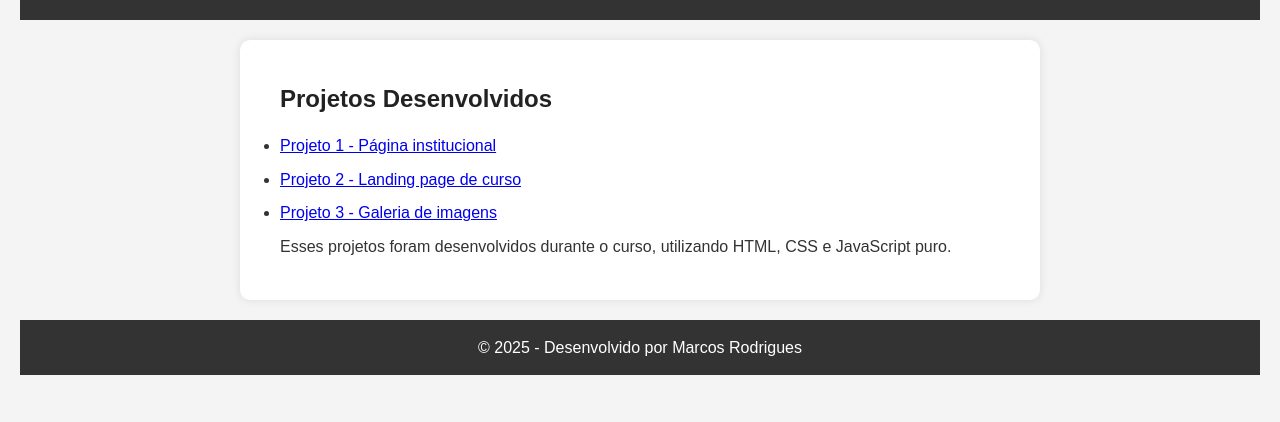
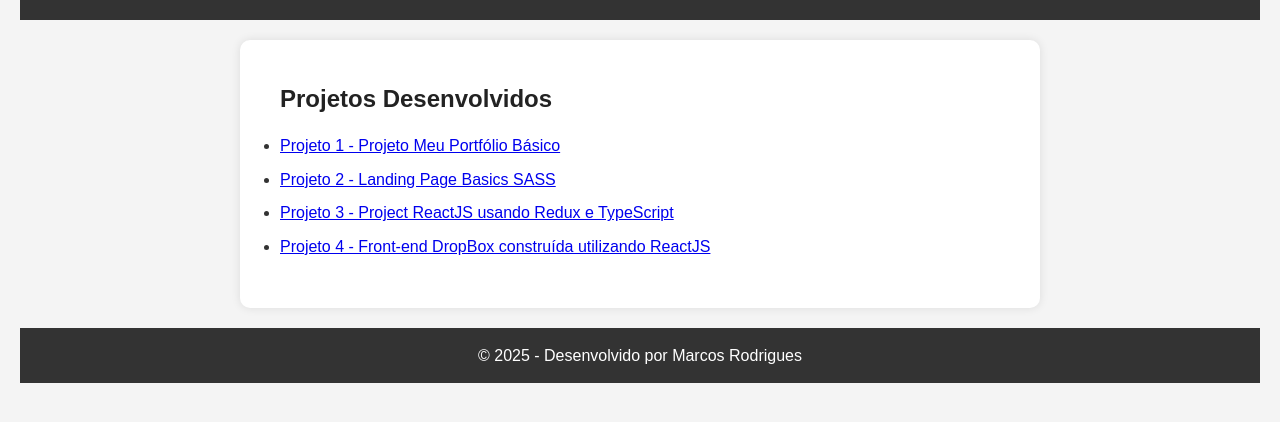
Before and after one commit to marcosmpar/meu-portfolio, a plain HTML site: page portfolio.html in a window 1280 px wide. Shown: the part 130-552 px from the top of the page. Drawn offline with Linux system fonts and the light colour scheme.

Commit message:
atualiza formacao, portfolio e sobre

```diff
--- a/portfolio.html
+++ b/portfolio.html
@@ -24,12 +24,11 @@
     <section>
       <h2>Projetos Desenvolvidos</h2>
       <ul>
-        <li><a href="https://seu-projeto-1.github.io" target="_blank">Projeto 1 - Página institucional</a></li>
-        <li><a href="https://seu-projeto-2.github.io" target="_blank">Projeto 2 - Landing page de curso</a></li>
-        <li><a href="https://seu-projeto-3.github.io" target="_blank">Projeto 3 - Galeria de imagens</a></li>
+        <li><a href="https://marcosmpar.github.io/meu-portfolio/" target="_blank">Projeto 1 - Projeto Meu Portfólio Básico</a></li>
+        <li><a href="https://marcosmpar.github.io/basics-sass/" target="_blank">Projeto 2 - Landing Page Basics SASS</a></li>
+        <li><a href="https://github.com/marcosmpar/mpar-react-redux-ts" target="_blank">Projeto 3 - Project ReactJS usando Redux e TypeScript</a></li>
+        <li><a href="https://github.com/marcosmpar/mpar-fe" target="_blank">Projeto 4 - Front-end DropBox construída utilizando ReactJS</a></li>
       </ul>
-
-      <p>Esses projetos foram desenvolvidos durante o curso, utilizando HTML, CSS e JavaScript puro.</p>
     </section>
   </main>
 
```
Also changed, not shown: formacao.html (+1 -3 lines), sobre.html (+0 -1 lines).
